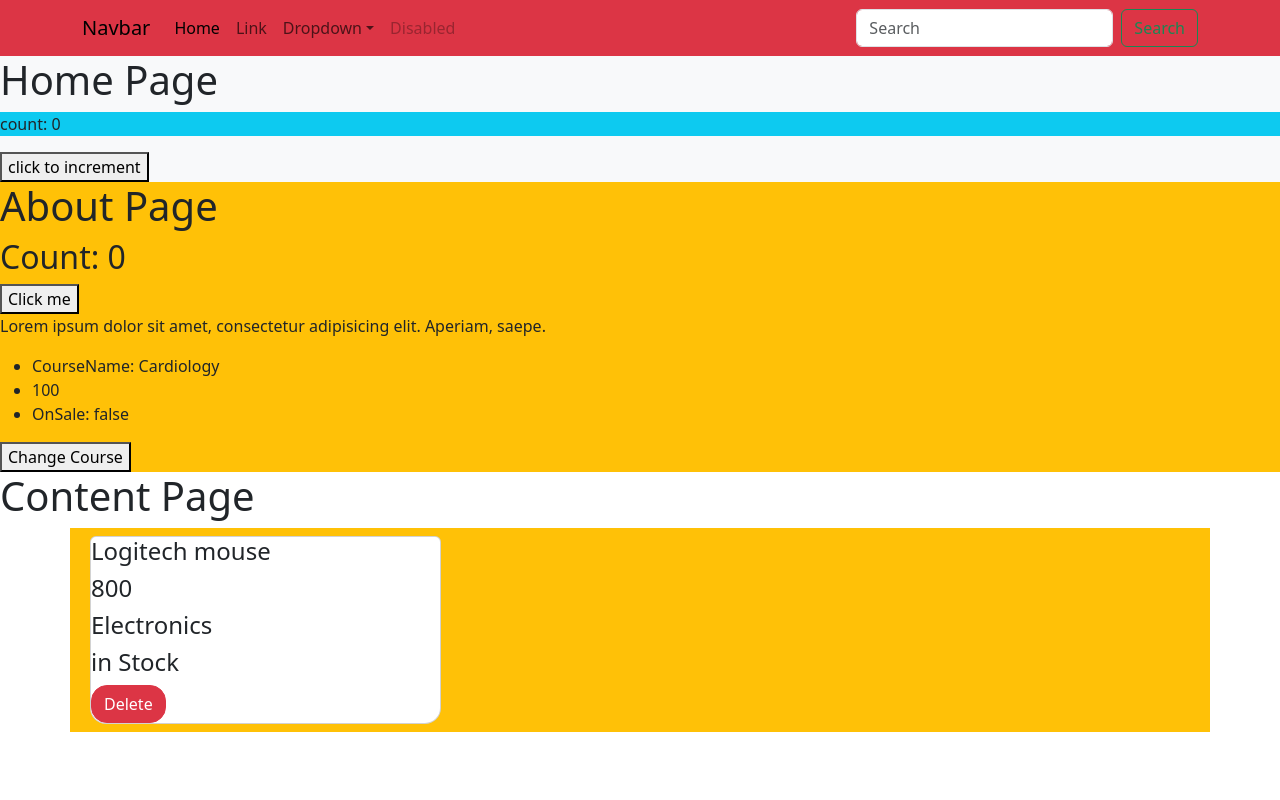
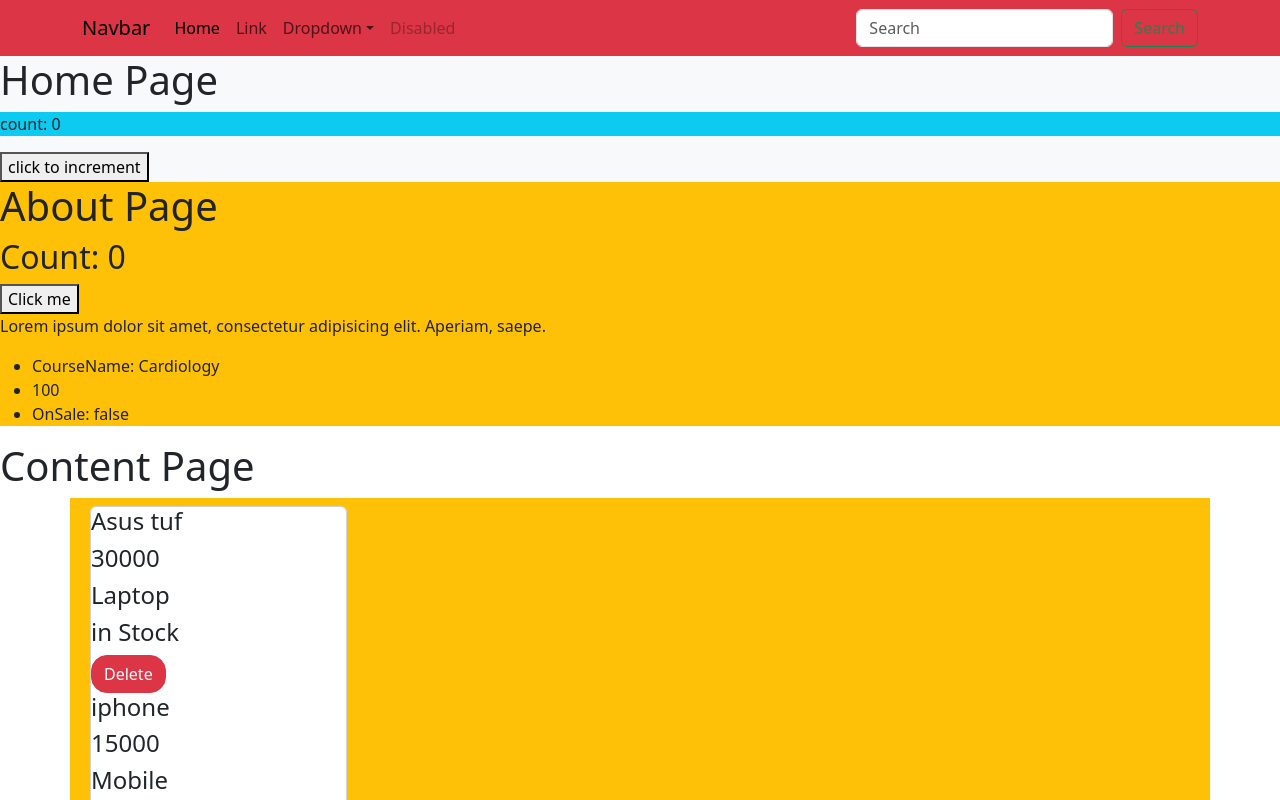
Before and after one commit to Nouh1408/React-Rev, a React (Vite) app: page /about in a window 1280 px wide. Shown: the top 800 px of the page. Built offline with nearby package versions, Linux system fonts and the light colour scheme.

Commit message:
continue render list

```diff
--- a/src/Components/About/About.jsx
+++ b/src/Components/About/About.jsx
@@ -8,21 +8,13 @@ export default function About() {
     onSale: false,
   };
 
-  const course2 = {
-    name: "Pathology",
-    price: 200,
-    onSale: true,
-  };
-  const [course, setCourse] = useState(course1);
+
+
 
   function increment() {
     setCounter(counter + 1);
   }
- function ChangeCourse() {
-    setCourse((prevCourse) =>
-      prevCourse.name === "Cardiology" ? course2 : course1
-    );
-  }
+
 
   return (
     <div className="bg-warning">
@@ -34,11 +26,11 @@ export default function About() {
         saepe.
       </p>
       <ul>
-        <li>CourseName: {course.name}</li>
-        <li>{course.price}</li>
-        <li>OnSale: {course.onSale ? "true" : "false"}</li>
+        <li>CourseName: {course1.name}</li>
+        <li>{course1.price}</li>
+        <li>OnSale: {course1.onSale ? "true" : "false"}</li>
       </ul>
-      <button onClick={ChangeCourse}>Change Course</button>
+
 
     </div>
   );
--- a/src/Components/ChildComponent/ChildComponent.jsx
+++ b/src/Components/ChildComponent/ChildComponent.jsx
@@ -1,12 +1,12 @@
 import React from "react";
 
-export default function ChildComponent({name, price, category, onsale}) {
+export default function ChildComponent({ProductFromparent}) {
   return (
     <div>
-      <h4>{name}</h4>
-      <h4>{price}</h4>
-      <h4>{category}</h4>
-      <h4>{onsale ? "in Stock":"Out of Stock"}</h4>
+      <h4>{ProductFromparent.name}</h4>
+      <h4>{ProductFromparent.price}</h4>
+      <h4>{ProductFromparent.category}</h4>
+      <h4>{ProductFromparent.onsale ? "in Stock":"Out of Stock"}</h4>
 
       <button className="btn btn-danger rounded-4 ">Delete</button>
     </div>
--- a/src/Components/Content/Content.jsx
+++ b/src/Components/Content/Content.jsx
@@ -2,21 +2,51 @@ import React, { useState } from 'react'
 import ChildComponent from '../ChildComponent/ChildComponent.jsx'
 
 export default function Content() {
-    const [product, setProduct]= useState({
-        name:"Logitech mouse",
-        price:800,
-        category:"Electronics",
-        onSale:true
-    })
+    const [product, setProduct] = useState([
+    {
+    name:"Asus tuf",
+    price:30000,
+    category:"Laptop",
+    onsale:true
+  },
+  {
+    name:"iphone",
+    price:15000,
+    category:"Mobile",
+    onsale:true
+  },
+  {
+    name:"ipad",
+    price:10000,
+    category:"Tablet",
+    onsale:false
+  },
+  {
+    name:"iphone",
+    price:15000,
+    category:"Mobile",
+    onsale:true
+  },
+  {
+    name:"iphone",
+    price:15000,
+    category:"Mobile",
+    onsale:true
+  },
+  ])
 
   return (
     <div>
       <h1>Content Page</h1>
       <div className='container bg-warning'>
         <div className="row p-2">
-            <div className="col-md-4">
-                <div className="card rounded-2 rounded-bottom-4">
-                    <ChildComponent name={product.name} price={product.price} category={product.category} onsale = {product.onSale}/>
+            <div className="col-md-3">
+                <div className="card  rounded-2 rounded-bottom-4 ">
+                    {
+                        product.map(function(item){
+                            return <ChildComponent ProductFromparent={item}/>
+                        })
+                    }
                 </div>
             </div>
         </div>
```
